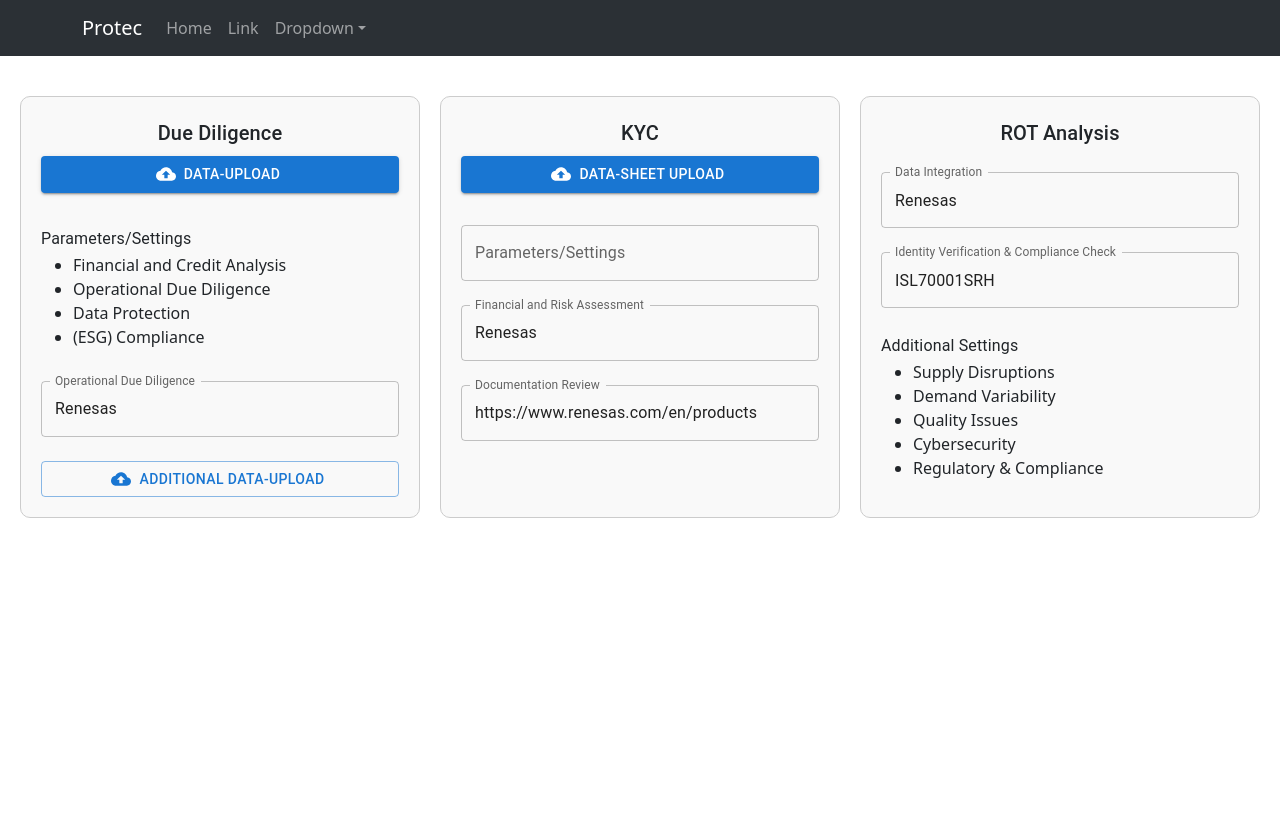
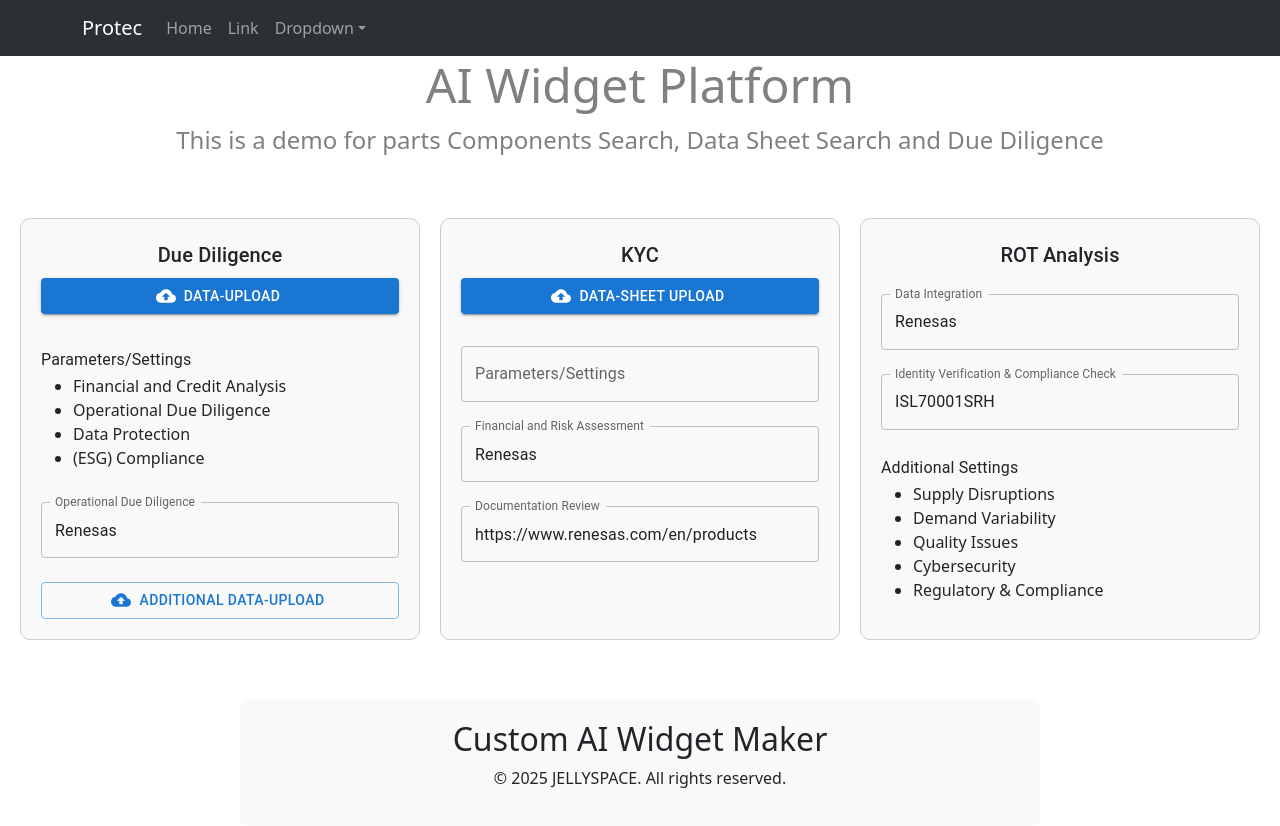
Before and after one commit to AsifAbdullah2012/Protec_Demo, a React (Create React App) app in the folder client/: page /newpage in a window 1280 px wide. Shown: the top 826 px of the page. Before the commit the page ends 800 px from the top, so only its background shows below. Built offline with nearby package versions, Linux system fonts and the light colour scheme.

Commit message:
Fix Home page navigation, add header, footer

```diff
--- a/client/src/components/NavBar/NavBar.js
+++ b/client/src/components/NavBar/NavBar.js
@@ -15,11 +15,11 @@
       className="bg-body-tertiary"
     >
       <Container>
-        <Navbar.Brand href="#home">Protec</Navbar.Brand>
+        <Navbar.Brand href="/">Protec</Navbar.Brand>
         <Navbar.Toggle aria-controls="basic-navbar-nav" />
         <Navbar.Collapse id="basic-navbar-nav">
           <Nav className="me-auto">
-            <Nav.Link href="#home">Home</Nav.Link>
+            <Nav.Link href="/">Home</Nav.Link>
             <Nav.Link href="#link">Link</Nav.Link>
             <NavDropdown title="Dropdown" id="basic-nav-dropdown">
               <NavDropdown.Item href="#action/3.1">Action</NavDropdown.Item>
--- a/client/src/pages/CustomWidgetDevelopmentPage.js
+++ b/client/src/pages/CustomWidgetDevelopmentPage.js
@@ -4,11 +4,14 @@
 import DueDiligence from "../components/CustomWidgetDevelopment/DueDiligence";
 import Kyc from "../components/CustomWidgetDevelopment/Kyc";
 import RotAnalysis from "../components/CustomWidgetDevelopment/RotAnalysis";
+import HeaderCreation from "../components/HeaderCreation/HeaderCreation";
+import FooterCreation from "../components/FooterCreation/FooterCreation";
 
 const NewPage = () => {
   return (
     <div>
       <NavbarComponent />
+      <HeaderCreation />
       <div
         style={{
           display: "flex", // Enable flexbox for layout
@@ -22,6 +25,7 @@
         <Kyc />
         <RotAnalysis />
       </div>
+      <FooterCreation />
     </div>
   );
 };
```
